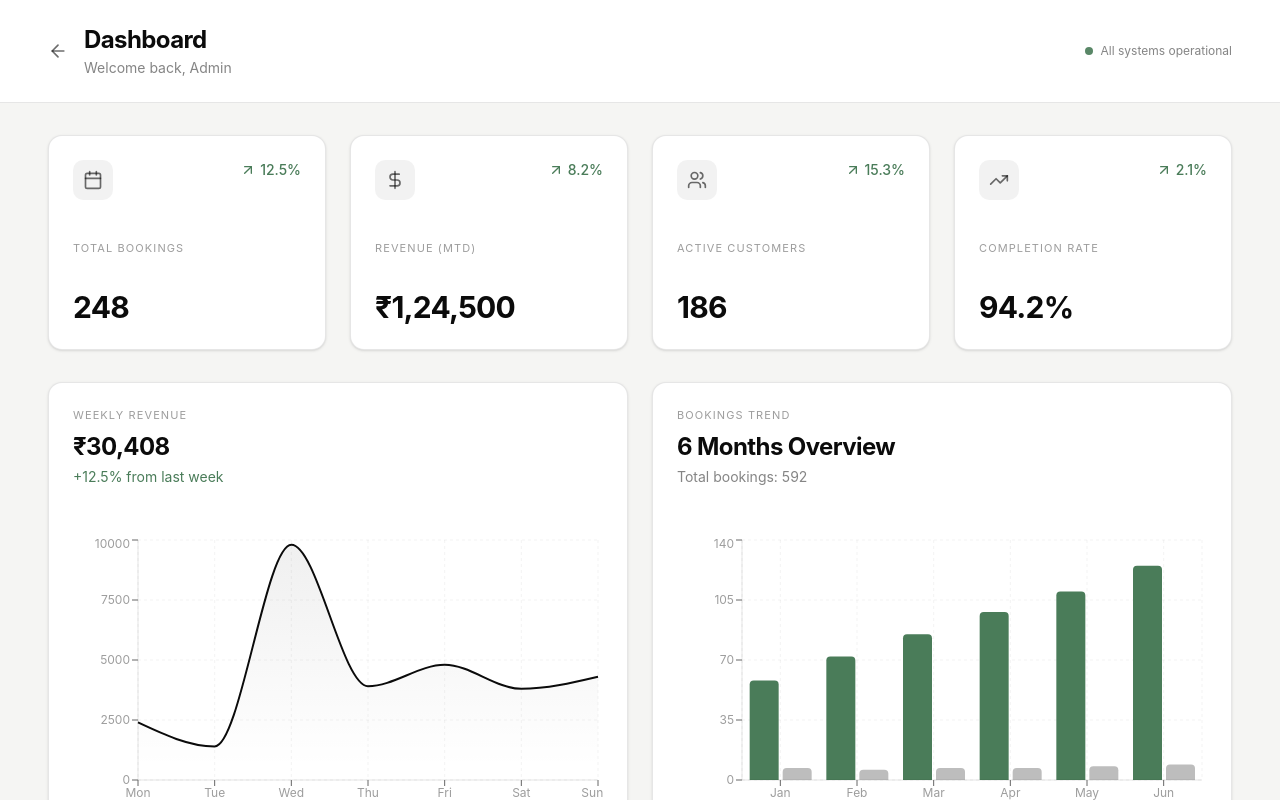
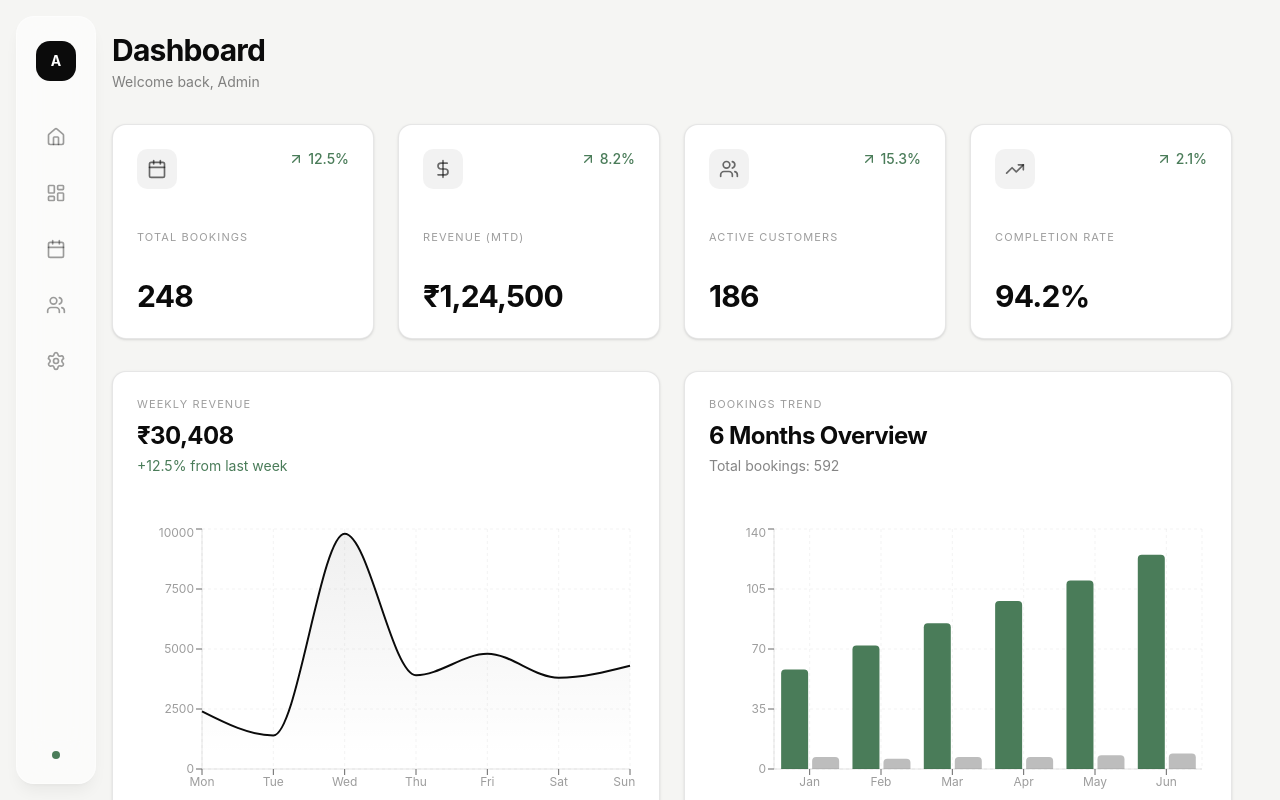
Before and after one commit to Now-Tiger/Appointly, a Next.js app: page /dashboard in a window 1280 px wide. Shown: the top 800 px of the page. Built offline with nearby package versions, Linux system fonts and the light colour scheme.

Commit message:
workspace specific navbar rendered

```diff
--- a/app/dashboard/page.tsx
+++ b/app/dashboard/page.tsx
@@ -1,7 +1,7 @@
 "use client";
 
-import  Link  from "next/link";
-import { ArrowLeft, Calendar, DollarSign, Users, TrendingUp } from "lucide-react";
+import {Calendar, DollarSign, Users, TrendingUp } from "lucide-react";
+import DashboardNavbar from "@/components/dashboard/DashboardNavbar";
 import MetricCard from "@/components/dashboard/MetricCard";
 import RevenueChart from "@/components/dashboard/RevenueChart";
 import BookingsTrendChart from "@/components/dashboard/BookingsTrendChart";
@@ -11,36 +11,19 @@ import QuickActions from "@/components/dashboard/QuickActions";
 export default function Dashboard() {
   return (
     <div className="min-h-screen bg-[#F5F5F3]" style={{ fontFamily: "'Inter', sans-serif" }}>
-      {/* Header */}
-      <div className="bg-white border-b border-[#0B0B0B]/10">
-        <div className="max-w-400 mx-auto px-6 md:px-12 py-6">
-          <div className="flex items-center justify-between">
-            <div className="flex items-center gap-4">
-              <Link
-                href={"/"}
-                className="text-[#0B0B0B]/60 hover:text-[#0B0B0B] transition-colors duration-200"
-              >
-                <ArrowLeft size={20} />
-              </Link>
-              <div>
-                <h1 className="text-2xl font-bold text-[#0B0B0B] tracking-tight">
-                  Dashboard
-                </h1>
-                <p className="text-sm text-[#0B0B0B]/50 mt-0.5">
-                  Welcome back, Admin
-                </p>
-              </div>
-            </div>
-            <div className="flex items-center gap-2">
-              <div className="w-2 h-2 rounded-full bg-[#4A7C59] animate-pulse" />
-              <span className="text-xs text-[#0B0B0B]/50">All systems operational</span>
-            </div>
-          </div>
+      <DashboardNavbar />
+      {/* Main Content */}
+      <div className="pl-28 pr-6 md:pr-12 py-8">
+        {/* Header */}
+        <div className="mb-8">
+          <h1 className="text-3xl font-bold text-[#0B0B0B] tracking-tight">
+            Dashboard
+          </h1>
+          <p className="text-sm text-[#0B0B0B]/50 mt-1">
+            Welcome back, Admin
+          </p>
         </div>
-      </div>
 
-      {/* Main Content */}
-      <div className="max-w-400 mx-auto px-6 md:px-12 py-8">
         {/* Metrics Row */}
         <div className="grid grid-cols-1 md:grid-cols-2 lg:grid-cols-4 gap-6 mb-8">
           <MetricCard
```
